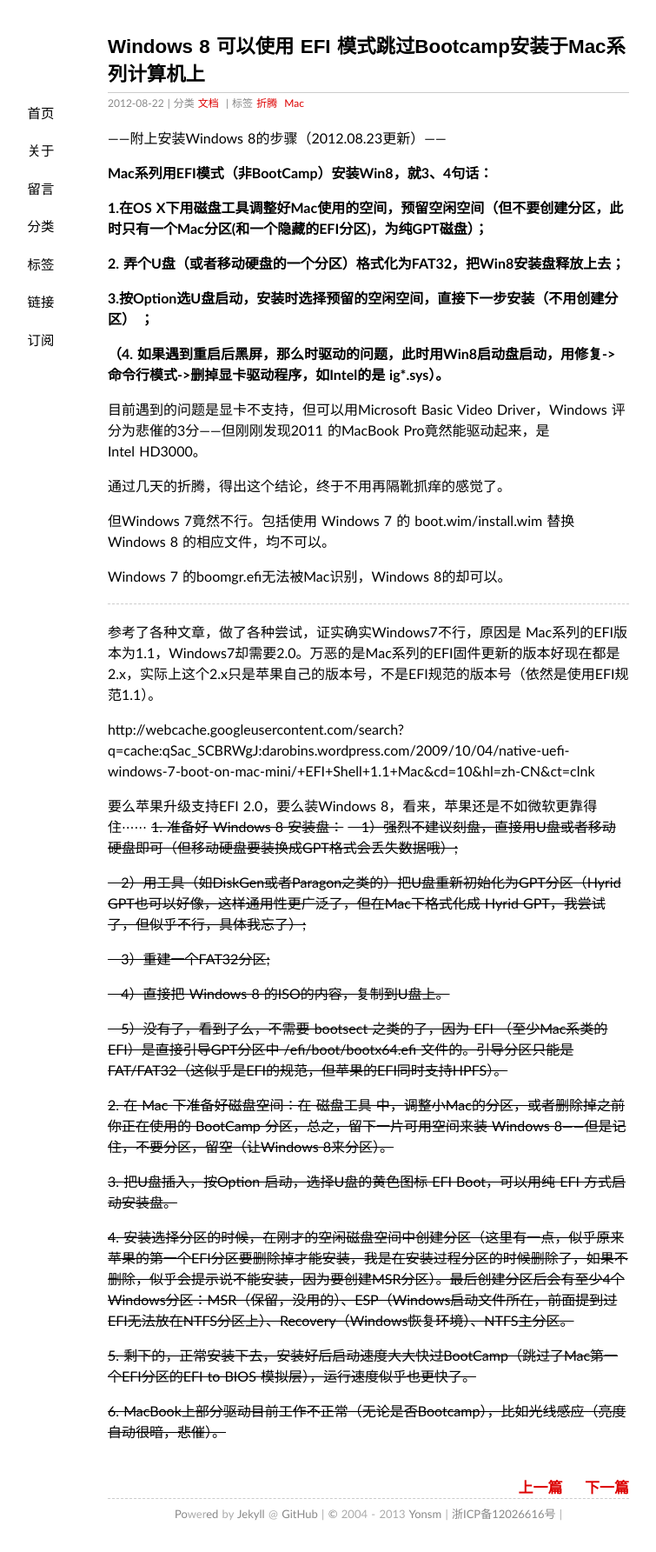
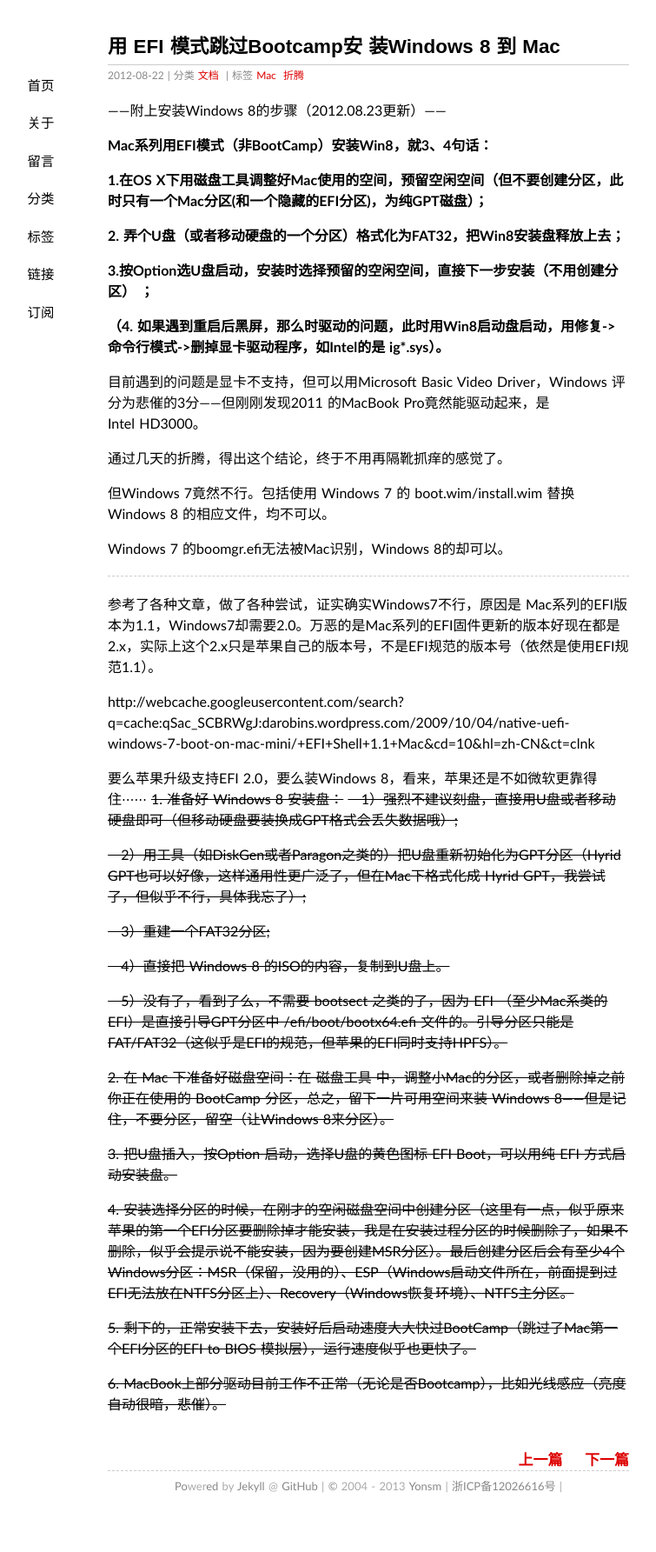
Before and after one commit to Yonsm/Yonsm.github.io, a Jekyll site: the page built from _posts/2012-08-22-use-windows8-efi-mode-on-mac.md, in a window 1280 px wide. Shown: the whole page at 87% size, without its empty margins (216-971 px from the left). Built offline with Jekyll 4.4.1, drawn with Linux system fonts in a browser that asks for light colours; some web fonts are replaced; Markdown is read by kramdown in place of the engine named in the settings; comment, search, counter and statistics services are not loaded; after the commit the page ends 1753 px from its top, so only the background shows below that.

Commit message:
更新标题

```diff
--- a/_posts/2012-08-22-use-windows8-efi-mode-on-mac.md
+++ b/_posts/2012-08-22-use-windows8-efi-mode-on-mac.md
@@ -1,10 +1,10 @@
 ---
 date: 2012-08-22 23:53:11+00:00
 layout: post
-title: Windows 8 可以使用 EFI 模式跳过Bootcamp安装于Mac系列计算机上
+title: 用 EFI 模式跳过Bootcamp安 装Windows 8 到 Mac
 thread: 558
 categories: 文档
-tags: 折腾 Mac
+tags: Mac 折腾
 ---
 
 ——附上安装Windows 8的步骤（2012.08.23更新）——
```
